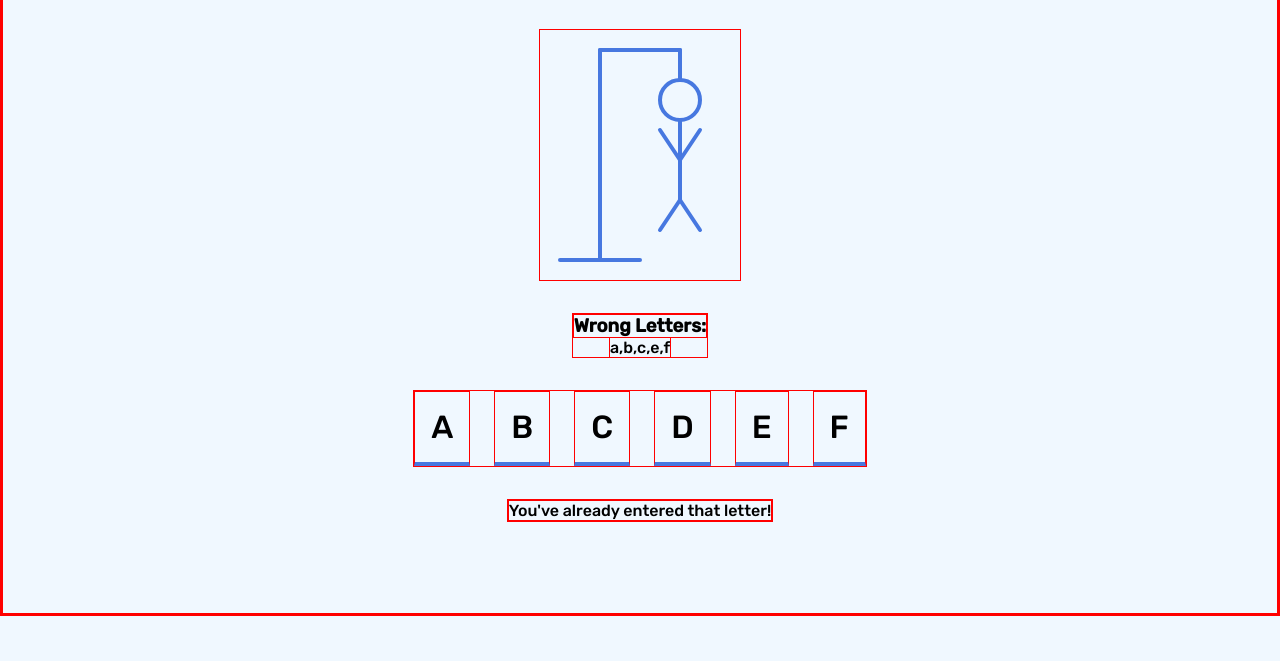
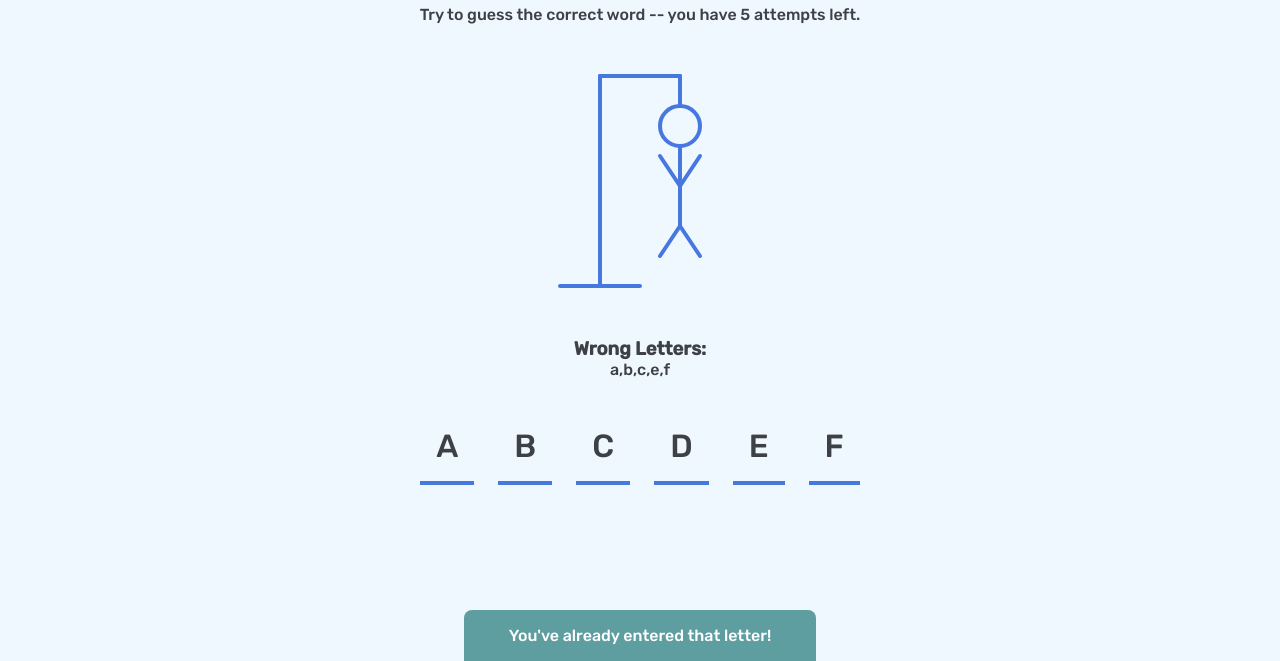
Before and after one commit to indigoscipio/20js-projects, a plain HTML site: page day7-hangman/index.html in a window 1280 px wide. Shown: the part 190-851 px from the top of the page. Before the commit the page ends 806 px from the top, so only its background shows below. Drawn offline with Linux system fonts and the light colour scheme.

Commit message:
completed css

```diff
--- a/day7-hangman/style.css
+++ b/day7-hangman/style.css
@@ -2,13 +2,15 @@
 
 * {
   margin: 0;
-  border: 1px solid red;
+  /* border: 1px solid red; */
   padding: 0;
 }
 
 body {
   background-color: aliceblue;
   font-family: "Rubik", sans-serif;
+  overflow: hidden;
+  color: rgb(61, 64, 70);
 }
 
 .game-container {
@@ -73,3 +75,21 @@ button {
 button:active {
   transform: scale(0.9);
 }
+
+.notification-container {
+  background-color: cadetblue;
+  color: white;
+  width: 320px;
+  text-align: center;
+  border-top-left-radius: 8px;
+  border-top-right-radius: 8px;
+  position: absolute;
+  bottom: 0;
+  padding: 16px;
+
+  transform: translateY(100%);
+}
+
+.notification-container.active {
+  transform: translateY(0%);
+}
```
